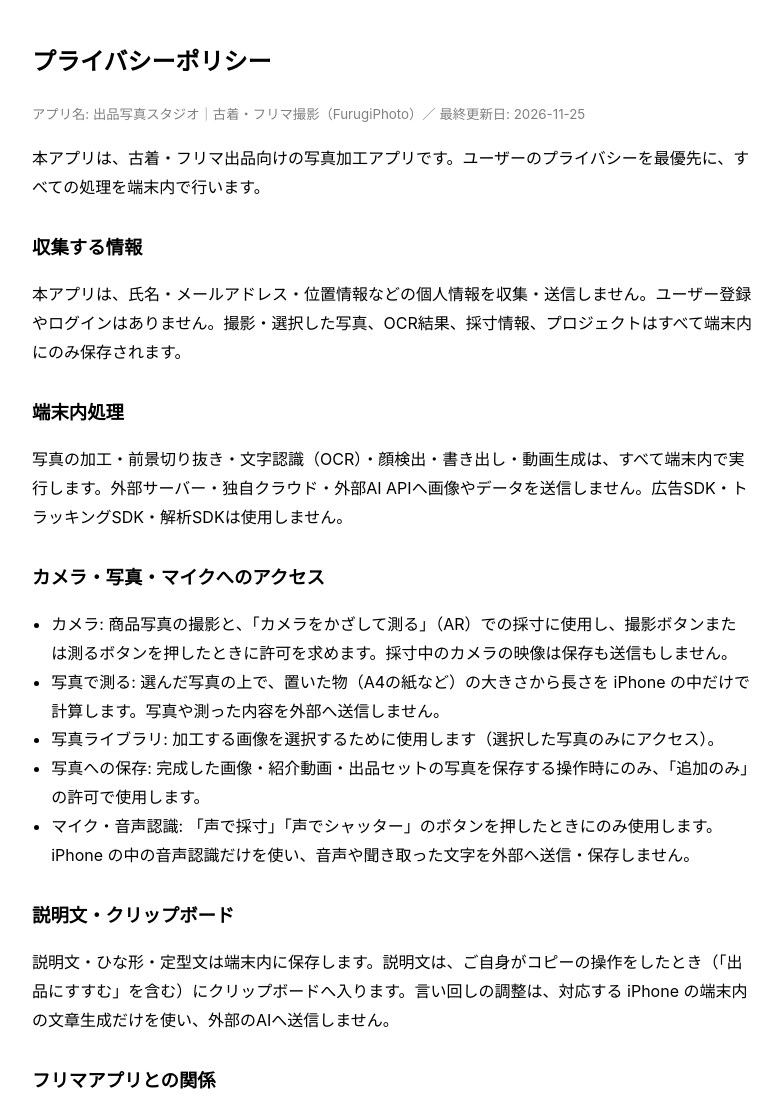
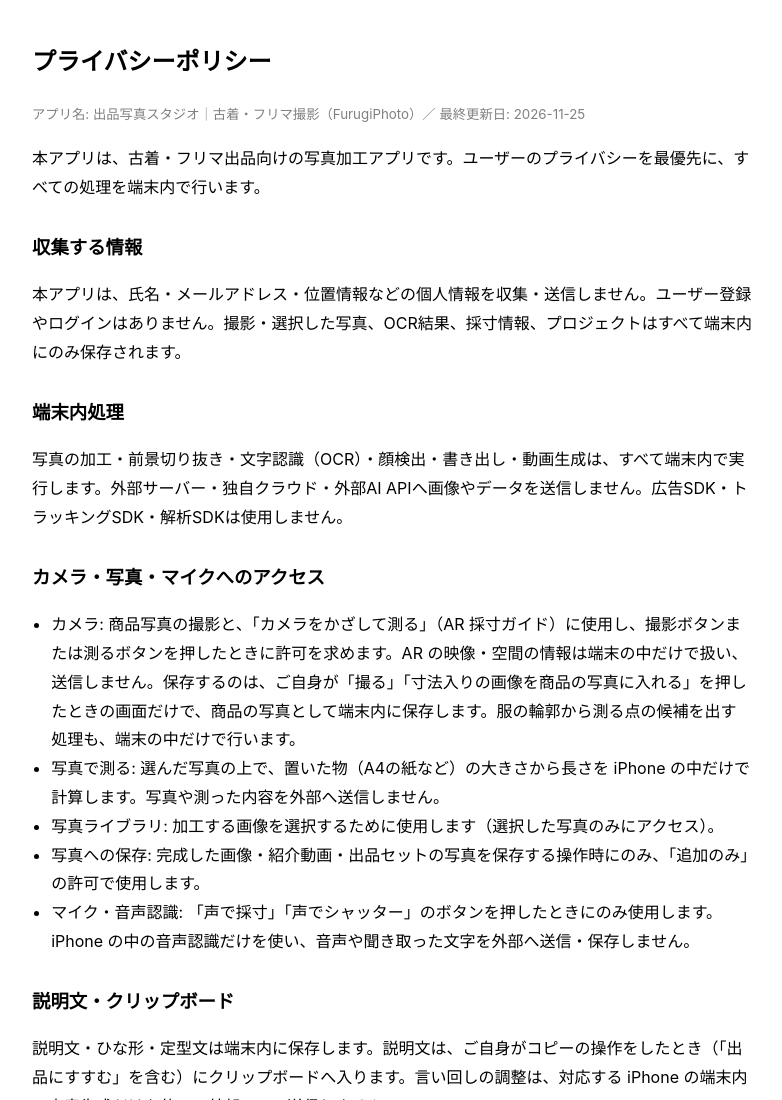
Before and after one commit to cotton1101/shuppinphoto, a plain HTML site: page privacy.html in a window 1280 px wide. Shown: the top 1100 px of the page, without its empty margins (248-1030 px from the left). Drawn offline with Linux system fonts and the light colour scheme.

Commit message:
プライバシーポリシー：AR 採寸ガイドで保存する画像について追記

```diff
--- a/privacy.html
+++ b/privacy.html
@@ -26,7 +26,7 @@
 
 <h2>カメラ・写真・マイクへのアクセス</h2>
 <ul>
-  <li>カメラ: 商品写真の撮影と、「カメラをかざして測る」（AR）での採寸に使用し、撮影ボタンまたは測るボタンを押したときに許可を求めます。採寸中のカメラの映像は保存も送信もしません。</li>
+  <li>カメラ: 商品写真の撮影と、「カメラをかざして測る」（AR 採寸ガイド）に使用し、撮影ボタンまたは測るボタンを押したときに許可を求めます。AR の映像・空間の情報は端末の中だけで扱い、送信しません。保存するのは、ご自身が「撮る」「寸法入りの画像を商品の写真に入れる」を押したときの画面だけで、商品の写真として端末内に保存します。服の輪郭から測る点の候補を出す処理も、端末の中だけで行います。</li>
   <li>写真で測る: 選んだ写真の上で、置いた物（A4の紙など）の大きさから長さを iPhone の中だけで計算します。写真や測った内容を外部へ送信しません。</li>
   <li>写真ライブラリ: 加工する画像を選択するために使用します（選択した写真のみにアクセス）。</li>
   <li>写真への保存: 完成した画像・紹介動画・出品セットの写真を保存する操作時にのみ、「追加のみ」の許可で使用します。</li>
```
